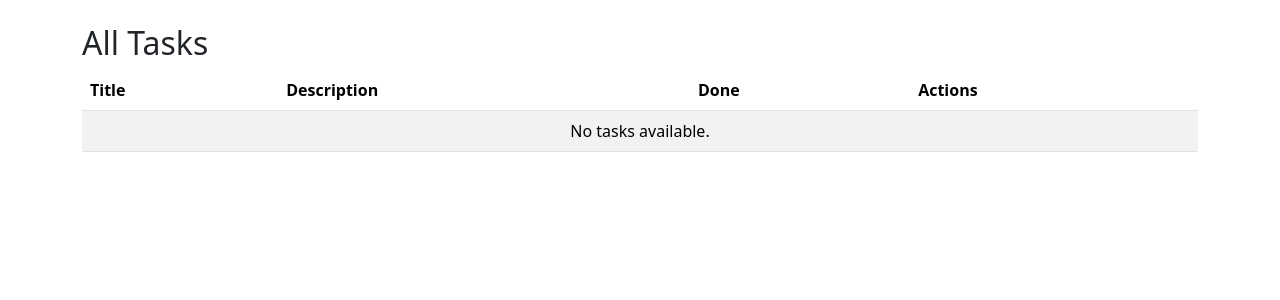
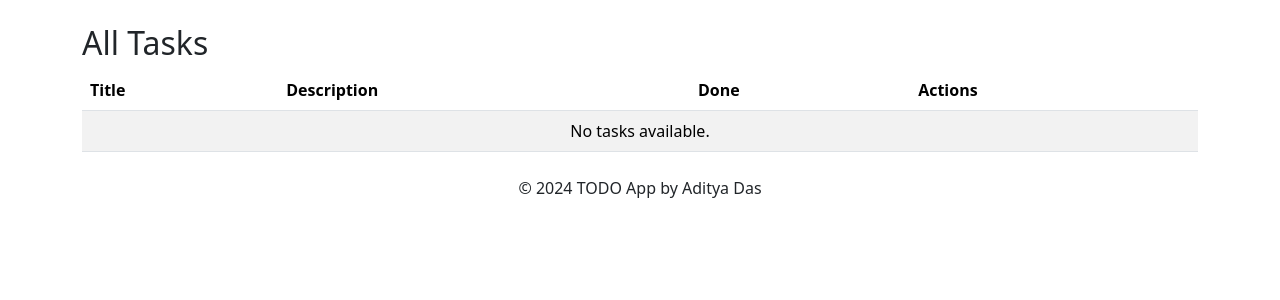
Before and after one commit to Aditya-das-4707-e/TODO-APP-Django, a Django app: page / in a window 1280 px wide. Shown: the part 56-356 px from the top of the page. Run offline with Django 4.2, Linux system fonts and the light colour scheme; data that the repository does not hold is empty.

Commit message:
footer add

```diff
--- a/todo/templates/todo/base.html
+++ b/todo/templates/todo/base.html
@@ -17,5 +17,8 @@
         {% block content %}
         {% endblock %}
     </div>
+    <footer class="text-center mt-4">
+        <p>© 2024 TODO App by Aditya Das</p>
+    </footer>
 </body>
 </html>
```
